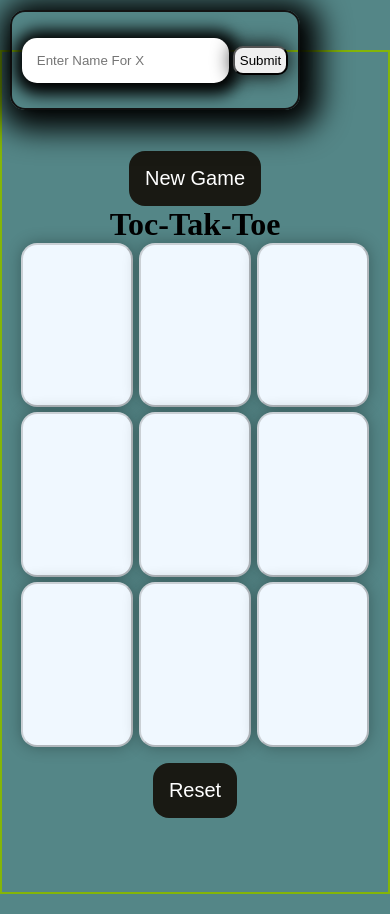
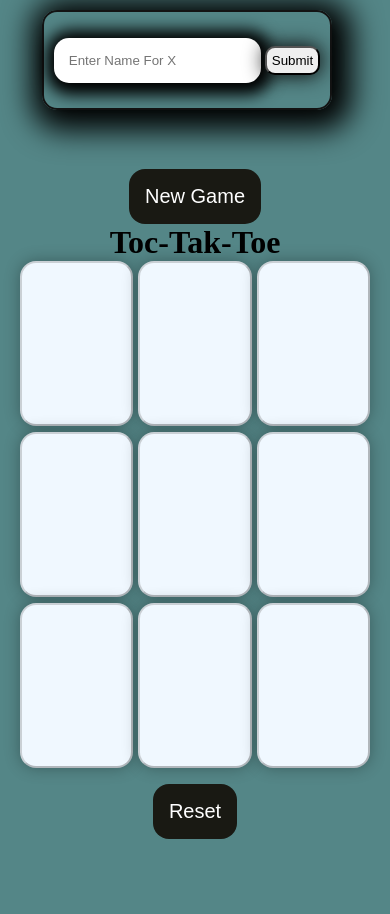
Before and after one commit to adarshsharma7/Tic-Tac-Toe, a plain HTML site: page index.html in a window 390 px wide. Drawn offline with Linux system fonts and the light colour scheme.

Commit message:
Update game.css

```diff
--- a/game.css
+++ b/game.css
@@ -21,8 +21,6 @@ body{
 
     height: 100%;
     width: 100%;
-    border: 2px solid rgb(132, 181, 8);
-
     display: flex;
     flex-direction: column;
     justify-content: center;
@@ -148,8 +146,12 @@ body{
 @media (max-width:825px) {
     .main{
         position:absolute;
-        top:50px;
+        top:70px;
 
     }
-
+  .playerName{
+    /* left: 40px; */
+    margin-left: 32px;
+    margin-right: 42px;
+  }
 }
```
